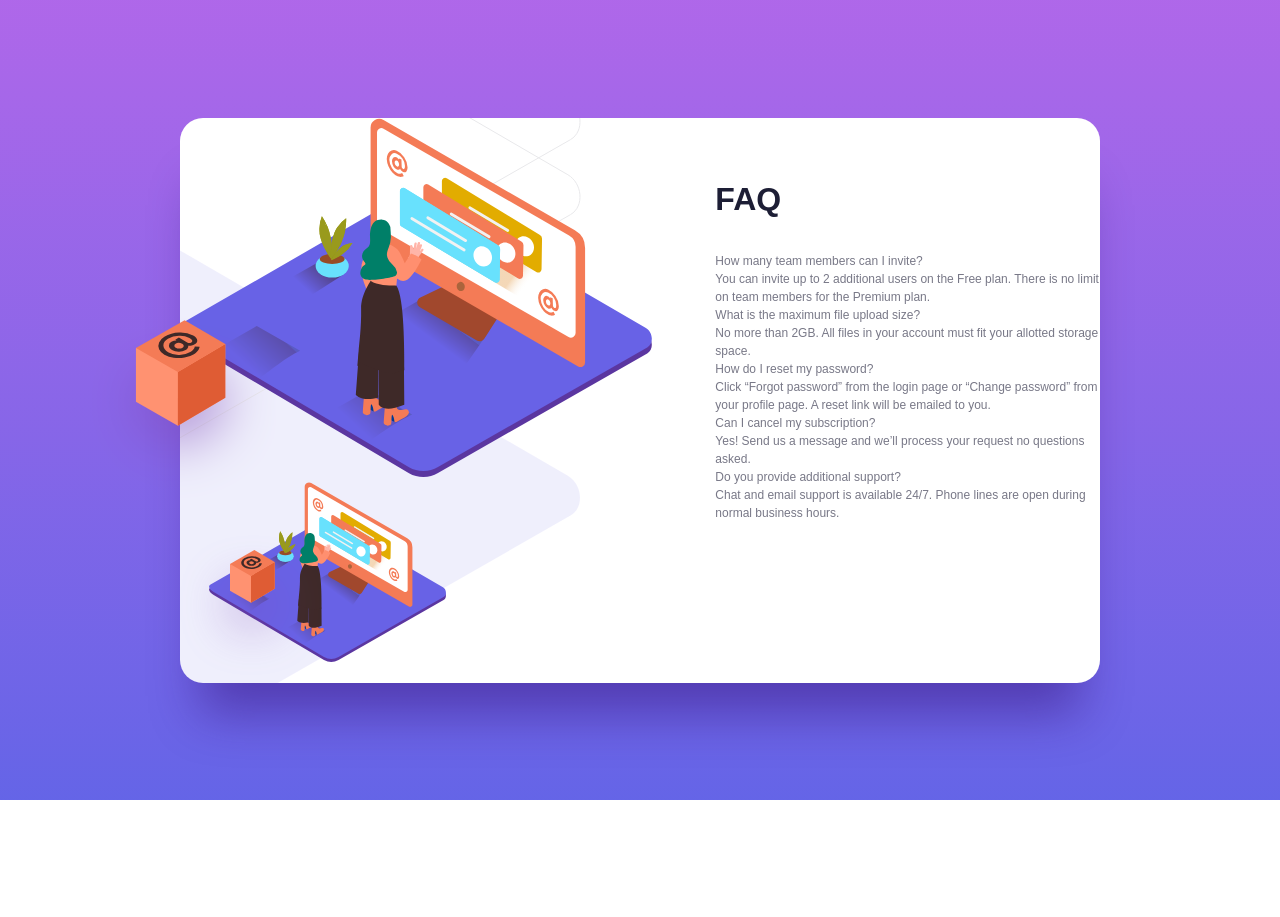
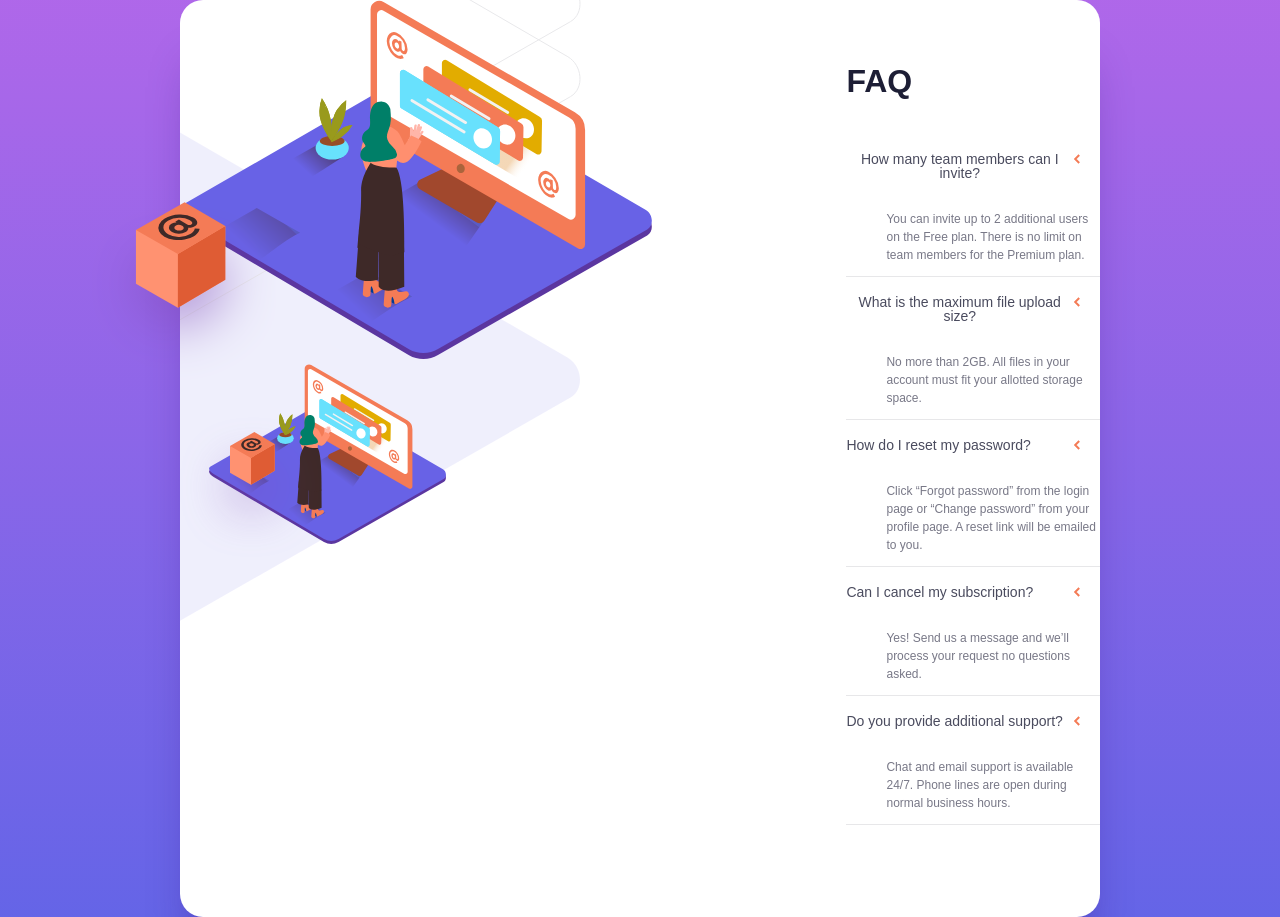
Before and after one commit to uniq47/full-stack-react, a React (Create React App) app: page / in a window 1280 px wide. Before the commit the page ends 800 px from the top, so only its background shows below. Built offline with nearby package versions, Linux system fonts and the light colour scheme.

Commit message:
got the props from one component to another

```diff
--- a/src/components/Accordion.js
+++ b/src/components/Accordion.js
@@ -17,21 +17,19 @@ function Accordion({ questionAnswers }) {
       {/* writing Accordion here is like writting <div>Accordion</div> */}
 
       <dl>
-        {questionAnswers.map((item) => {
-          // <Accordionitem />>
-          return <div>
-            <div>
-            {item.question}
-            </div>
-            <div>
-            {item.answer}
-            </div>
-          </div>
+        {questionAnswers.map((item,index) => {
+
+          return  <Accordionitem qa ={item} key = {index} />
         })}
 
       </dl>
     </div>
   );
-}
-
+}// passed a prop form accordion to accordionitem <Accordionitem qa ={item} key = {index} />
+// when mapping a component with out passing a key prop react will give a warning saying that we need to pass a key prop
+// when mapping in react we need to write a key prop here aso react will understand whioch one isthe firs second andquestoin
+// with out passing hte ke prop it meyu not usderstand clearly
+// key should be unique so we pass unque elemnt each and everytime here  Accordionitem key = {here}
+// index starts at 0 and goes at the end of the array its always unoque so we cna write index here  Accordionitem key = {index}
+// most of the tome we getit from api or some time we generate , we need to pass the key or we will see the error.Each child in a list should have a unique "key" prop.
 export default Accordion;
--- a/src/components/Accordionitem.js
+++ b/src/components/Accordionitem.js
@@ -1,18 +1,29 @@
-function Accordionitem() {
 
-
+// destructuring the props we can do this {question } but we cant
+// as WE NEED TO , WE CAN WRITE ANY NAME WE CAN WRITE ABCDEF INSTED OF QA
+//WE WRITE IT PROPS, PROPS CONTAINS THE QUESTION AND ANSWER
+// so first we destructure the qa where it will contain the question ans answers
+function Accordionitem({qa: {question,answer}}) {
+  //const{question,answer} = qa;
+// so  we destructured the qa and we got the question and answer
+// we can do nexted destructuring like this const{question,answer} = qa;
+//  className ="faq__desc" we apply css with inthe click of the question button the answer should be shown
   return (
     <div className="faq__question">
       <dt>
-        <button className ="faq__question-button"> My First Question</button>
+        <button className ="faq__question-button"> {question}</button>
       </dt>
-      <dd className ="faq__desc">
-        <p>My first Answer</p>
+      <dd >
+        <p className ="faq__descj">{answer}</p>
       </dd>
     </div>
   );
 }
-
+// how to revieve the prop, in line number one we need to distructure the prop which is qa
+// we wont get hte questoin and answer here because we are not passing the props here
+// we need to pass the props here so , pass it from the pasrents
+// accordtion is the parent component of accordionitem so we need to pass the props from accordion to accordionitem
+//
 export default Accordionitem;
 
 // Accordionitem.js goes inside Accordion.js and Accordion.js goes inside App.js
```
